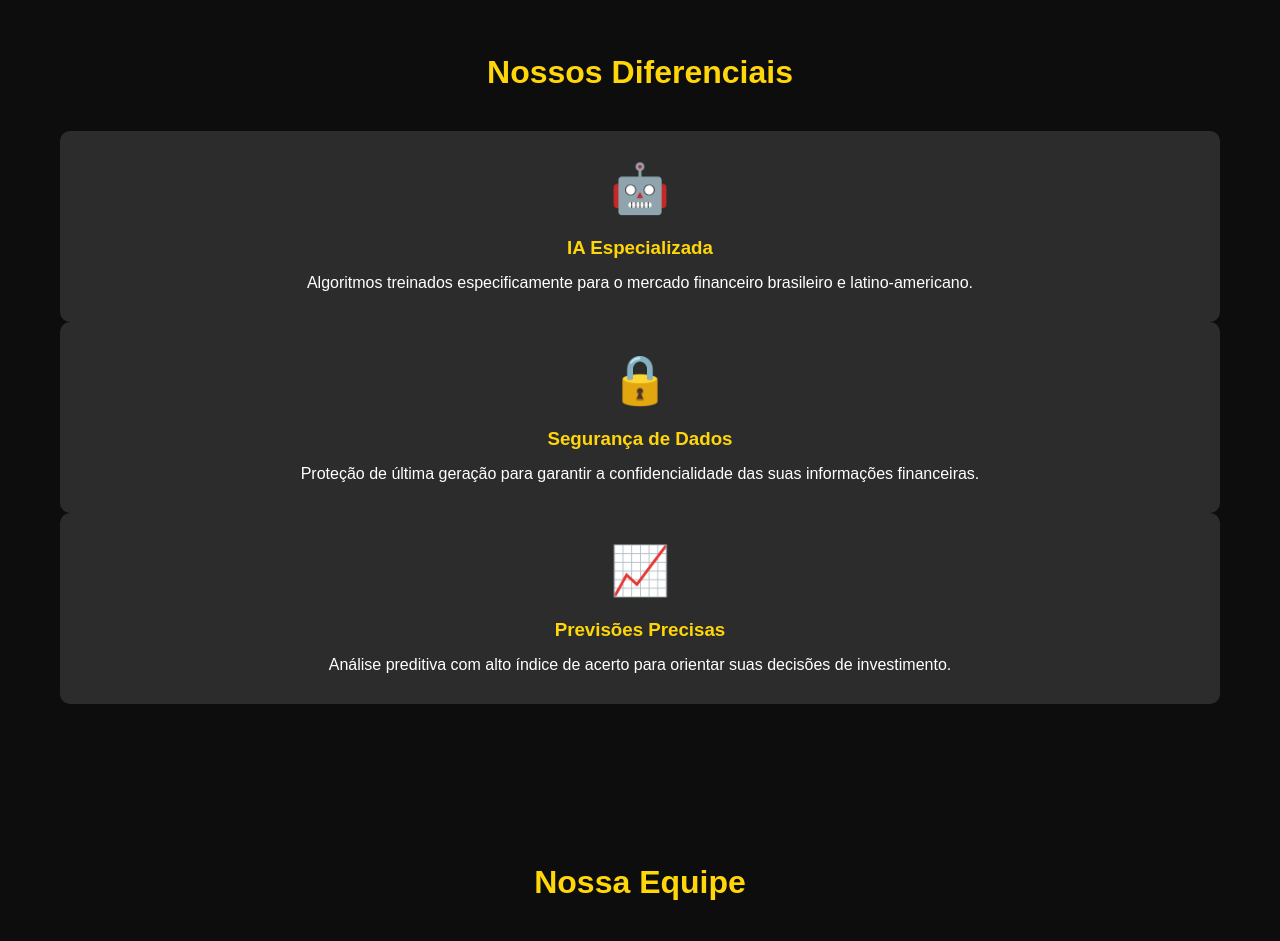
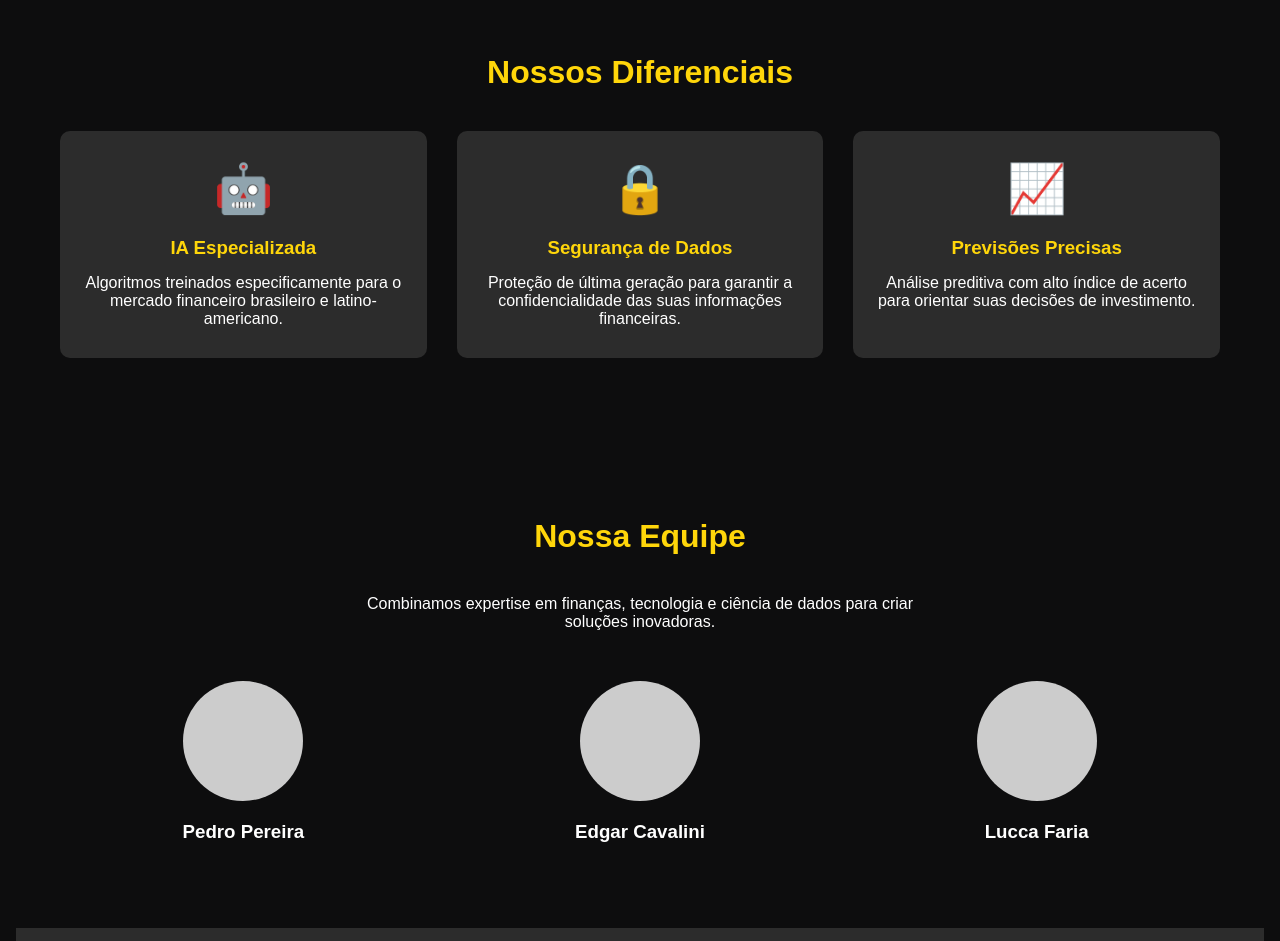
Before and after one commit to PedroPereira13/FiA_, a React (Vite) app: page /Sobrenos in a window 1280 px wide. Shown: the part 820-1761 px from the top of the page. Built offline with nearby package versions, Linux system fonts and the light colour scheme.

Commit message:
Update Sobrenos.jsx
resolvendo mais bug

```diff
--- a/src/pages/Sobrenos/Sobrenos.jsx
+++ b/src/pages/Sobrenos/Sobrenos.jsx
@@ -23,7 +23,7 @@ const Sobrenos = () => {
       {/* Missão e Visão */}
       <section className="missao-visao">
         <div className="container">
-          <div className="x">
+          <div className="grid-duas-colunas">
             <div className="card">
               <h2>Nossa Missão</h2>
               <p>Democratizar o acesso a ferramentas financeiras inteligentes, utilizando IA para oferecer insights precisos e personalizados que ajudam pessoas e empresas a tomar decisões financeiras mais assertivas.</p>
@@ -40,7 +40,7 @@ const Sobrenos = () => {
       <section className="diferenciais">
         <div className="container">
           <h2 className="titulo-secao">Nossos Diferenciais</h2>
-          <div className="xs">
+          <div className="grid-tres-colunas">
             <div className="diferencial-item">
               <div className="icone">🤖</div>
               <h3>IA Especializada</h3>
@@ -65,7 +65,7 @@ const Sobrenos = () => {
         <div className="container">
           <h2 className="titulo-secao">Nossa Equipe</h2>
           <p className="descricao-equipe">Combinamos expertise em finanças, tecnologia e ciência de dados para criar soluções inovadoras.</p>
-          <div className="x">
+          <div className="grid-tres-colunas">
             <div className="membro-equipe">
               <div className="avatar"></div>
               <h3>Pedro Pereira</h3>
```
